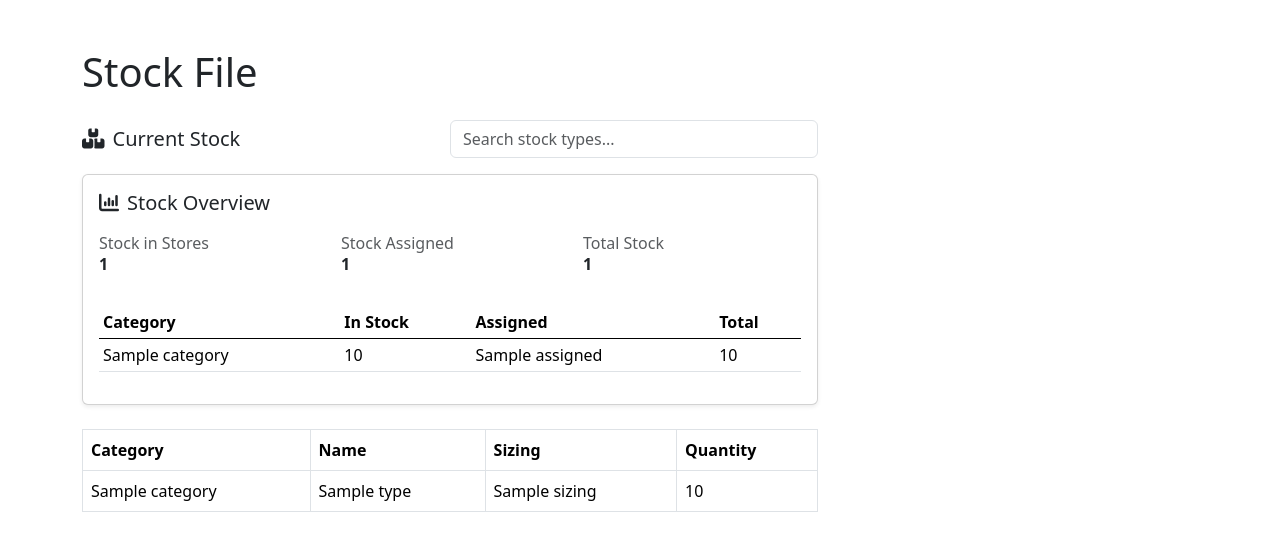
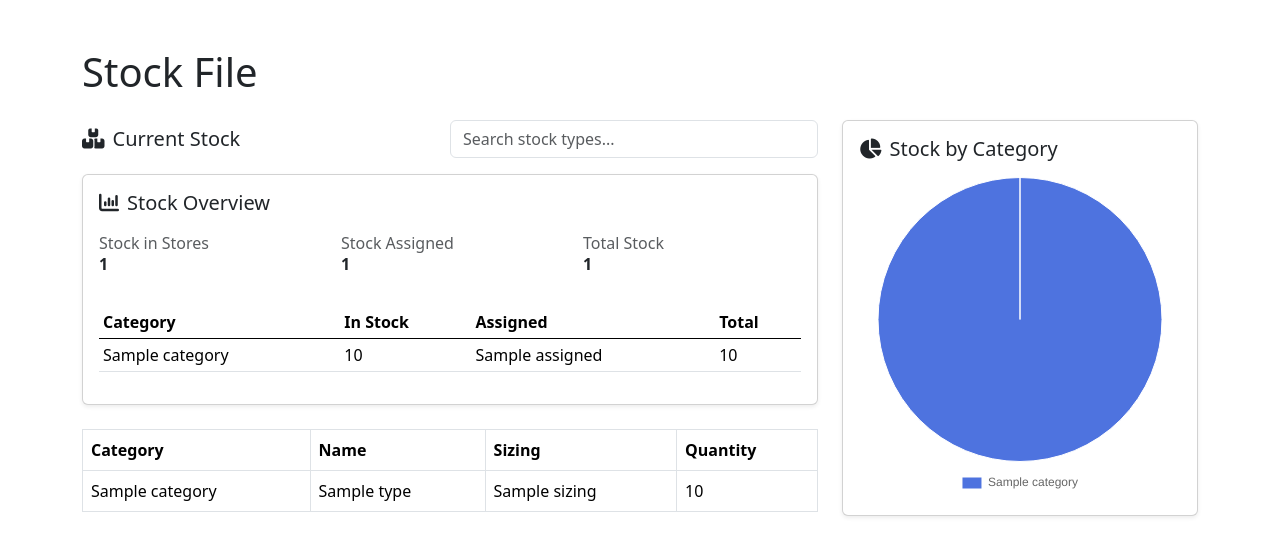
Before and after one commit to shr0m/StoreStash, a Flask app: template templates/dashboard.html in a window 1280 px wide. Shown: the part 56-612 px from the top of the page. Run offline with Flask 3, Linux system fonts and the light colour scheme; the template is opened without the code that fills it: most values are stand-ins (such as "Sample title", 1, 10 or a date in 2020).

Commit message:
Add pie chart

```diff
--- a/templates/dashboard.html
+++ b/templates/dashboard.html
@@ -210,6 +155,71 @@
                 </table>
             </div>
         </div>
+
+        <!-- Right Column -->
+
+        <div class="col-md-4 mb-4">
+
+            <!-- Pie Chart Card -->
+            <div class="card shadow-sm mb-4">
+                <div class="card-body">
+                    <h5 class="card-title mb-3"><i class="fa-solid fa-chart-pie me-2"></i>Stock by Category</h5>
+                    <canvas id="stockPieChart" width="100%" height="100"></canvas>
+                </div>
+            </div>
+            {% if session.get('privilege') in ['admin', 'edit'] %}
+            <!-- Add New Stock Type Card -->
+            <div class="card shadow-sm mb-4">
+                <div class="card-body">
+                    <h5 class="card-title mb-3"><i class="fa-solid fa-plus me-2"></i>Add New Stock Type</h5>
+                    <form id="add-stock-form" method="POST" action="/add_stock_type" class="row g-2">
+                        <div class="col-12">
+                            <label class="form-label">Item Name</label>
+                            <input type="text" name="new_type" class="form-control" required>
+                        </div>
+                        <div class="col-12">
+                            <label class="form-label">Initial Quantity</label>
+                            <input type="number" name="initial_quantity" class="form-control" required min="1">
+                        </div>
+                        <div class="col-12">
+                            <label class="form-label">Category</label>
+                            <select name="category_id" class="form-select" required>
+                                <option value="">Select a category</option>
+                                {% for category in categories %}
+                                    <option value="{{ category.id }}">{{ category.category }}</option>
+                                {% endfor %}
+                            </select>
+                        </div>
+                        <div class="col-12">
+                            <label class="form-label">Sizing</label>
+                            <input type="text" name="sizing" class="form-control">
+                        </div>
+                        <div class="col-12 d-grid">
+                            <button class="btn btn-primary mt-2" type="submit">Add Type</button>
+                        </div>
+                    </form>
+                </div>
+            </div>
+
+            <!-- Add Category Card -->
+            <div class="card shadow-sm">
+                <div class="card-body py-3">
+                    <h6 class="card-title mb-3"><i class="fa-solid fa-tags me-2"></i>Create Category</h6>
+                    <form id="add-category-form" method="POST" action="/add_category" class="row g-2">
+                        <div class="col-12">
+                            <label class="form-label small">Category Name</label>
+                            <input type="text" name="category_name" class="form-control form-control-sm" required>
+                        </div>
+                        <div class="col-12 d-grid">
+                            <button class="btn btn-secondary mt-2" type="submit">Add Category</button>
+                        </div>
+                    </form>
+                </div>
+            </div>
+            {% endif %}
+        </div>
+
+
     </div>
 </div>
 
@@ -246,6 +257,38 @@
             row.style.display = text.includes(filter) ? "" : "none";
         });
     }
+
+    document.addEventListener("DOMContentLoaded", function () {
+        const ctx = document.getElementById('stockPieChart').getContext('2d');
+
+        const stockData = {
+            labels: [{% for cat in category_summaries %}'{{ cat.category }}'{% if not loop.last %}, {% endif %}{% endfor %}],
+            datasets: [{
+                data: [{% for cat in category_summaries %}{{ cat.total }}{% if not loop.last %}, {% endif %}{% endfor %}],
+                backgroundColor: [
+                    '#4e73df', '#1cc88a', '#36b9cc', '#f6c23e', '#e74a3b', '#858796', '#5a5c69'
+                ],
+                borderWidth: 1
+            }]
+        };
+
+        new Chart(ctx, {
+            type: 'pie',
+            data: stockData,
+            options: {
+                responsive: true,
+                plugins: {
+                    legend: {
+                        position: 'bottom',
+                        labels: {
+                            boxWidth: 20,
+                            padding: 15
+                        }
+                    }
+                }
+            }
+        });
+    });
 </script>
 </body>
 </html>
```
Also changed, not shown: other parts of templates/dashboard.html (+1 -55 lines).
